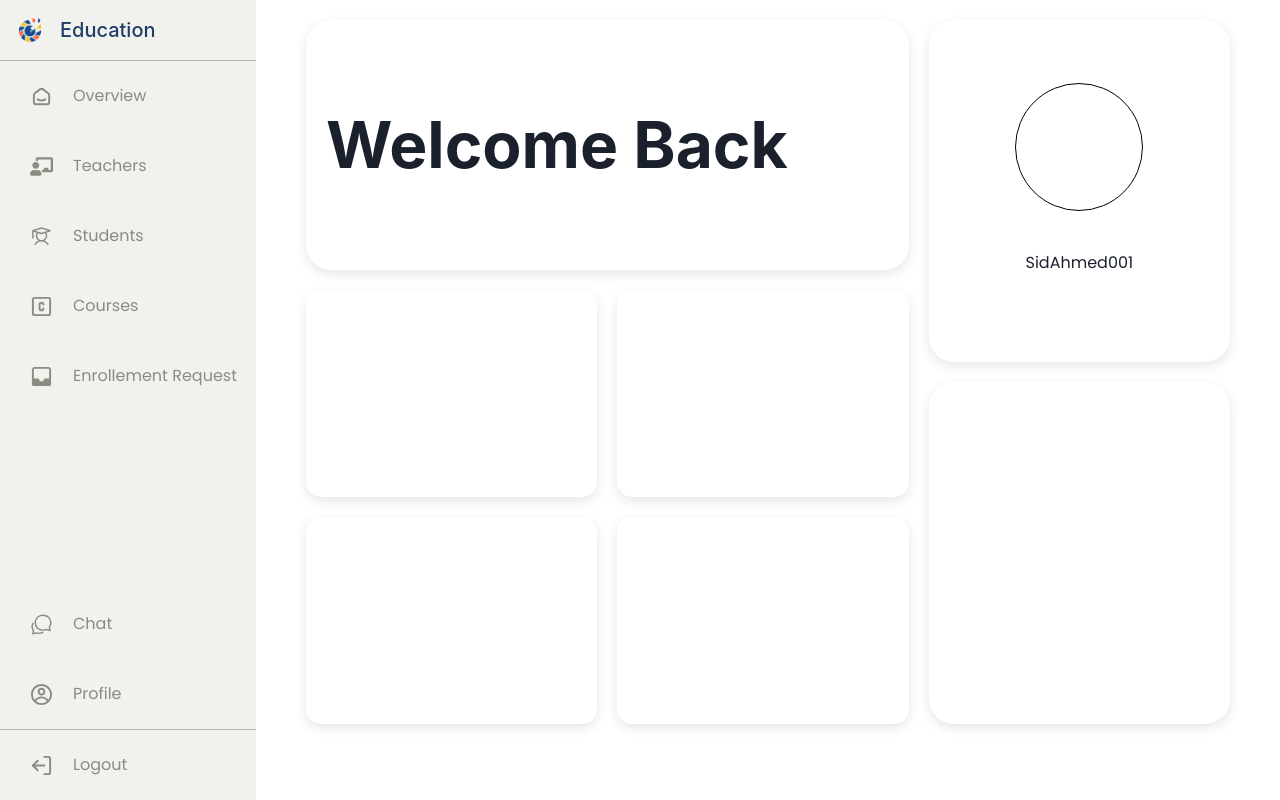
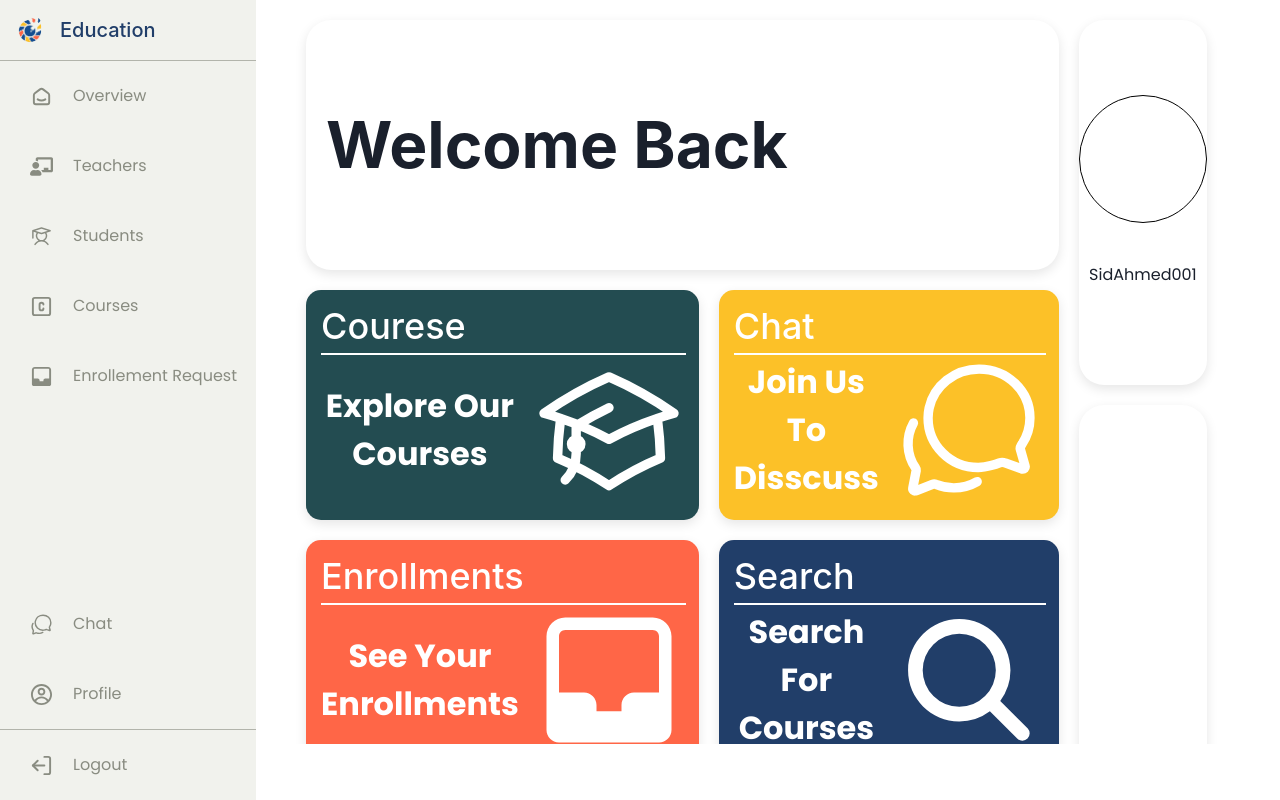
Before and after one commit to ZakaryaMeddahi/private-school-system, a Next.js app in the folder client/: page /admin_dashboard in a window 1280 px wide. Built offline with nearby package versions, Linux system fonts and the light colour scheme; no server answers.

Commit message:
add style to overview page

```diff
--- a/client/src/Pages/Overview.jsx
+++ b/client/src/Pages/Overview.jsx
@@ -2,8 +2,11 @@
 
 import { useEffect, useState } from "react";
 // import Calendar from "react-calendar";
-import { Badge, Box, Heading, Text } from "@chakra-ui/react";
+import { Badge, Box, Heading, Text, Divider } from "@chakra-ui/react";
 import { GetUser } from "@/Lib/getUser";
+import { HiOutlineAcademicCap } from "react-icons/hi2";
+import { IoChatbubblesOutline, IoSearch  } from "react-icons/io5";
+import { CgInbox } from "react-icons/cg";
 
 const Overview = () => {
 
@@ -70,10 +73,147 @@ const Overview = () => {
                         gridTemplateRows={'1fr 1fr'}
                         gap={5}
                     >
-                        <Box bgColor={'white'} boxShadow='rgba(0, 0, 0, 0.1) 0px 4px 12px' borderRadius='15px' ></Box>
-                        <Box bgColor={'white'} boxShadow='rgba(0, 0, 0, 0.1) 0px 4px 12px' borderRadius='15px' ></Box>
-                        <Box bgColor={'white'} boxShadow='rgba(0, 0, 0, 0.1) 0px 4px 12px' borderRadius='15px' ></Box>
-                        <Box bgColor={'white'} boxShadow='rgba(0, 0, 0, 0.1) 0px 4px 12px' borderRadius='15px' ></Box>
+                        <Box
+                            bgColor={'#234C51'}
+                            padding='15px'
+                            boxShadow='rgba(0, 0, 0, 0.1) 0px 4px 12px'
+                            borderRadius='15px'
+                            display='flex'
+                            flexDirection={'column'}
+                        >
+                            <Heading color={"white"} fontWeight='500' marginBottom='5px' >Courese</Heading>
+                            <Divider borderColor='white' borderWidth='1px' opacity={2} />
+                            <Box
+                                display={'flex'}
+                                flexDir='row'
+                                gap='15px'
+                                justifyContent='center'
+                                flex={1}
+                                alignItems='center'
+
+                            >
+                                <Text
+                                    color={"white"}
+                                    fontSize='32px'
+                                    fontWeight={'bold'}
+                                    textAlign='center'
+                                >
+                                        Explore Our Courses
+                                </Text>
+                                <Box
+                                    display='flex'
+                                    alignItems='center'
+                                    justifyContent='flex-end'
+                                    flex={1}
+                                >
+                                    <HiOutlineAcademicCap color="white" size='150px' />
+                                </Box>
+                            </Box>
+                        </Box>
+                        <Box
+                            bgColor={'#FCC128'}
+                            padding='15px'
+                            boxShadow='rgba(0, 0, 0, 0.1) 0px 4px 12px'
+                            borderRadius='15px'
+                            display='flex'
+                            flexDirection={'column'}
+                        >
+                            <Heading color={"white"} fontWeight='500' marginBottom='5px' >Chat</Heading>
+                            <Divider borderColor='white' borderWidth='1px' opacity={2} />
+                            <Box
+                                display={'flex'}
+                                flexDir='row'
+                                gap='15px'
+                                justifyContent='center'
+                                flex={1}
+                                alignItems='center'
+
+                            >
+                                <Text color={"white"} fontSize='32px' fontWeight={'bold'} textAlign='center' >Join Us To Disscuss</Text>
+                                <Box
+                                    display='flex'
+                                    alignItems='center'
+                                    justifyContent='flex-end'
+                                    flex={1}
+                                >
+                                    <IoChatbubblesOutline color="white" size='150px' />
+                                </Box>
+                            </Box>
+                        </Box>
+                        <Box
+                            bgColor={'#FF6647'}
+                            padding='15px'
+                            boxShadow='rgba(0, 0, 0, 0.1) 0px 4px 12px'
+                            borderRadius='15px'
+                            display='flex'
+                            flexDirection={'column'}
+                        >
+                            <Heading color={"white"} fontWeight='500' marginBottom='5px' >Enrollments</Heading>
+                            <Divider borderColor='white' borderWidth='1px' opacity={2} />
+                            <Box
+                                display={'flex'}
+                                flexDir='row'
+                                gap='15px'
+                                justifyContent='center'
+                                flex={1}
+                                alignItems='center'
+
+                            >
+                                <Text
+                                    color={"white"}
+                                    fontSize='32px'
+                                    fontWeight={'bold'}
+                                    textAlign='center'
+                                >
+                                        See Your Enrollments
+                                </Text>
+                                <Box
+                                    display='flex'
+                                    alignItems='center'
+                                    justifyContent='flex-end'
+                                    flex={1}
+                                >
+                                    <CgInbox color="white" size='150px' />
+                                </Box>
+                            </Box>
+                        </Box>
+                        <Box
+                            bgColor={'#213E69'}
+                            padding='15px'
+                            boxShadow='rgba(0, 0, 0, 0.1) 0px 4px 12px'
+                            borderRadius='15px'
+                            display='flex'
+                            flexDirection={'column'}
+                        >
+                            <Heading color={"white"} fontWeight='500' marginBottom='5px' >Search</Heading>
+                            <Divider borderColor='white' borderWidth='1px' opacity={2} />
+                            <Box
+                                display={'flex'}
+                                flexDir='row'
+                                gap='15px'
+                                justifyContent='center'
+                                flex={1}
+                                alignItems='center'
+
+                            >
+                                <Text
+                                    color={"white"}
+                                    fontSize='32px'
+                                    fontWeight={'bold'}
+                                    textAlign='center'
+                                >
+                                        Search For Courses
+                                </Text>
+                                <Box
+                                    display='flex'
+                                    alignItems='center'
+                                    justifyContent='flex-end'
+                                    flex={1}
+                                >
+                                    <IoSearch  color="white" size='150px' />
+                                </Box>
+                            </Box>
+                        </Box>
                     </Box>
                 </Box>
                 <Box
```
